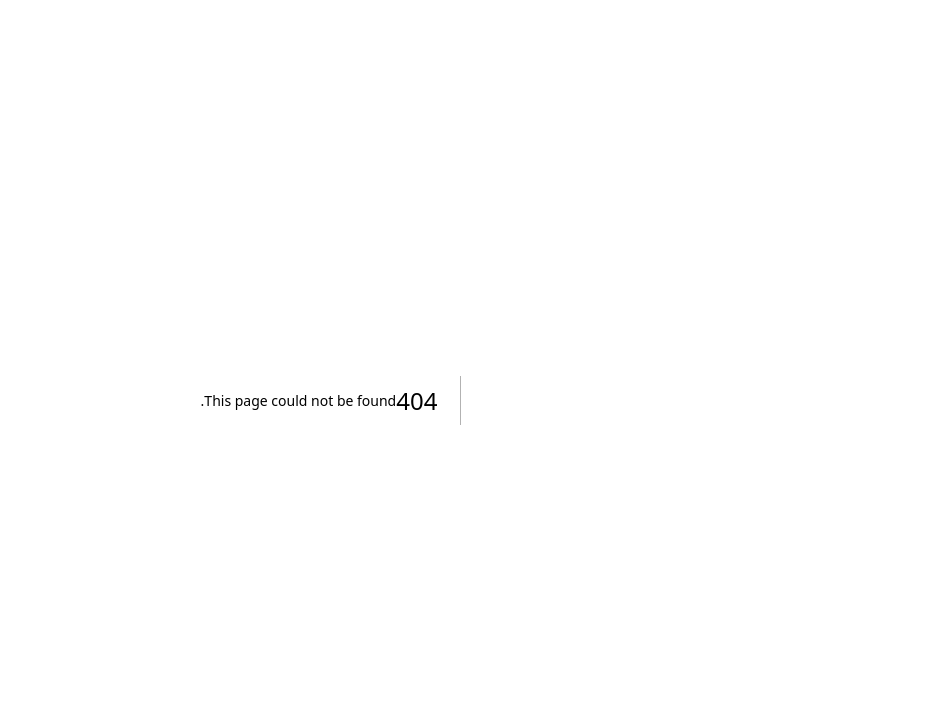
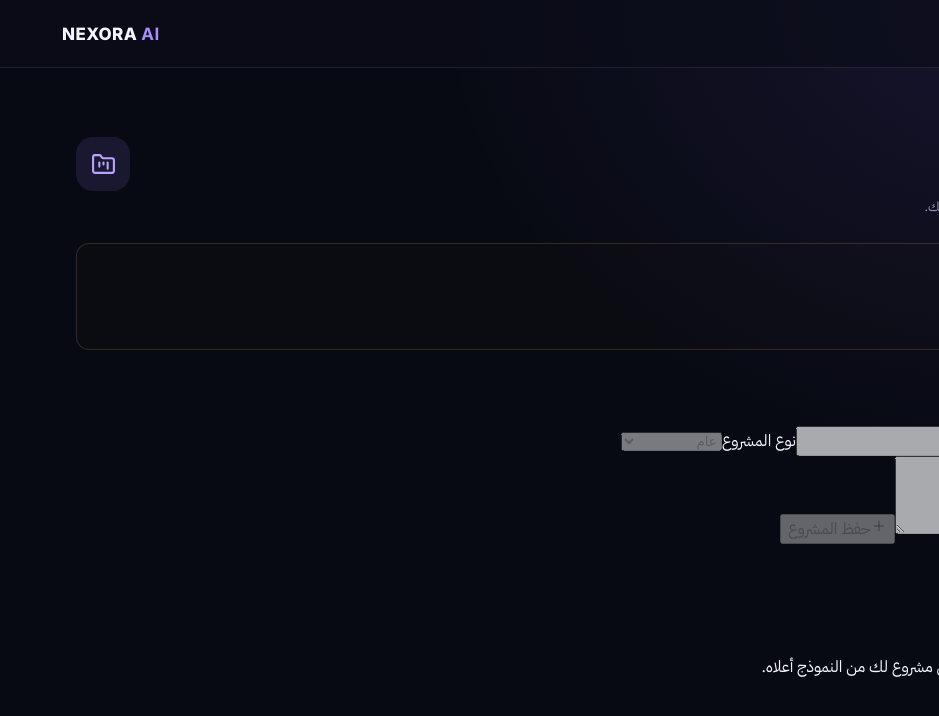
Before and after one commit to samaradelomran-spec/NEXORA-AI, a Next.js app: page /projects in a window 1280 px wide. Before the commit this address had no page. Shown: the top 716 px of the page, without its empty margins (341-1280 px from the left). Built offline with nearby package versions, Linux system fonts and the light colour scheme; no server answers.

Commit message:
Add projects page

```diff
--- /dev/null
+++ b/app/projects/page.tsx
@@ -0,0 +1,5 @@
+import ProjectsPage from "../components/projects-page";
+
+export default function ProjectsRoute() {
+  return <ProjectsPage />;
+}
```
